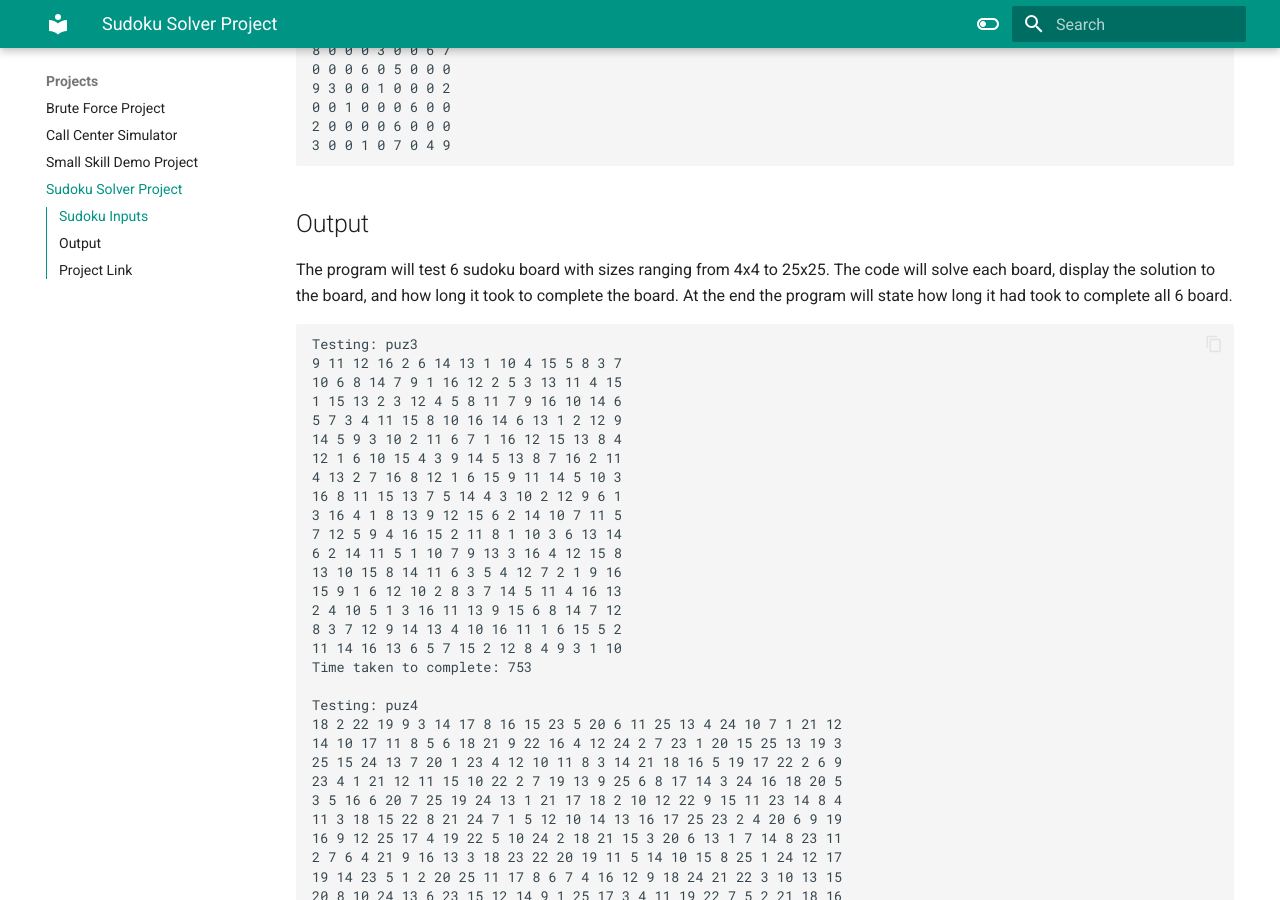
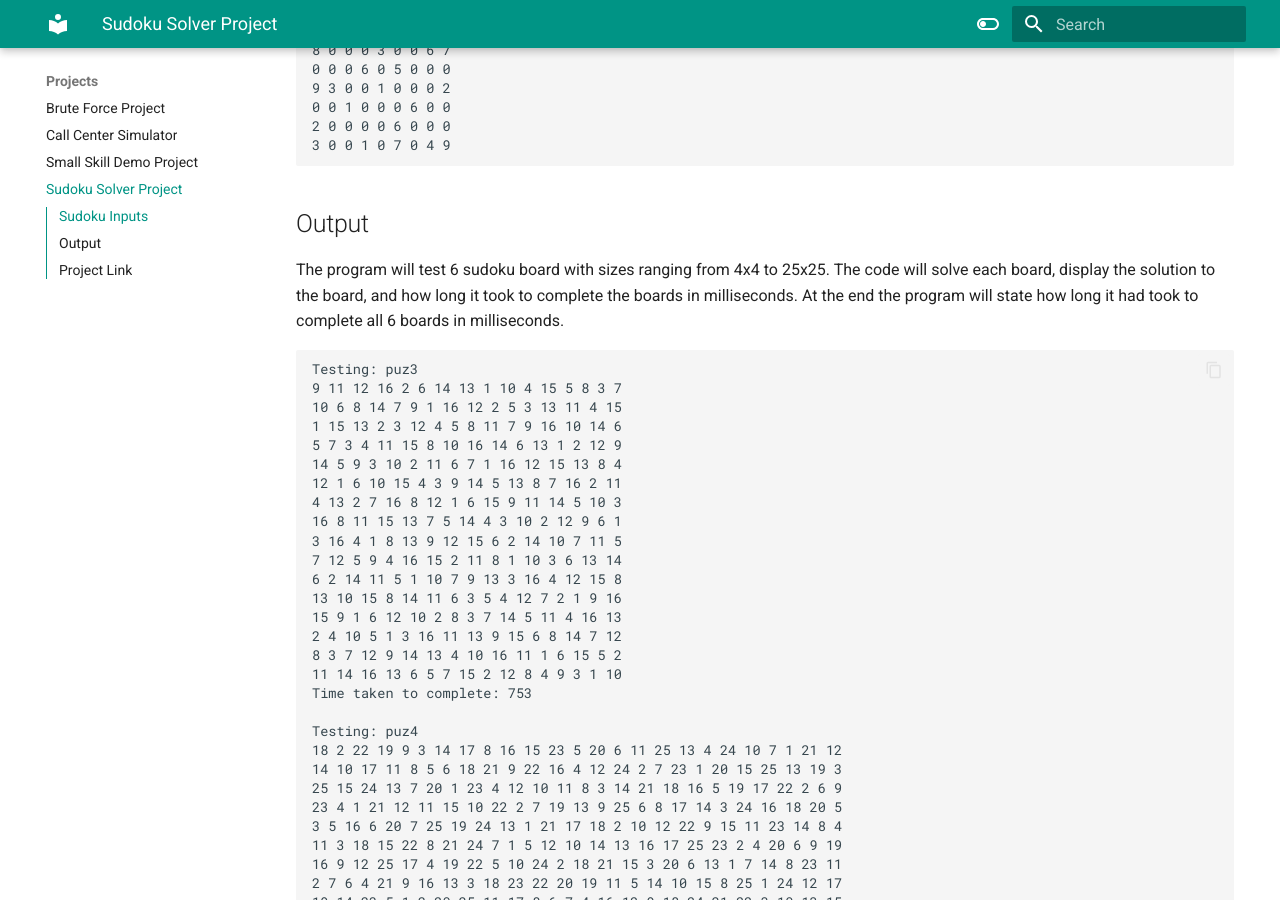
Before and after one commit to mtobino/Personal-Website, an MkDocs documentation site: the page built from docs/Projects/SudokuSolverPage.md, in a window 1280 px wide and 900 px high, scrolled down 546 px. Built offline with MkDocs 1.6.1 and Material for MkDocs 9.7.7, drawn with Linux system fonts in a browser that asks for light colours.

Commit message:
Update SudokuSolverPage.md
Minor change to show unit of time

````diff
--- a/docs/Projects/SudokuSolverPage.md
+++ b/docs/Projects/SudokuSolverPage.md
@@ -23,7 +23,7 @@ Sudoku 9x9 Board Example
 ```
 ## Output
 The program will test 6 sudoku board with sizes ranging from 4x4 to 25x25. The code will solve each board, display the solution to the board, and how long it took to
-complete the board. At the end the program will state how long it had took to complete all 6 board.
+complete the boards in milliseconds. At the end the program will state how long it had took to complete all 6 boards in milliseconds.
 
 ```
 Testing: puz3
````
